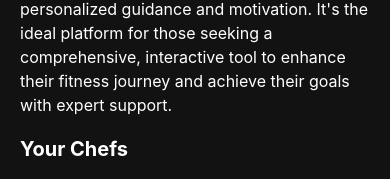
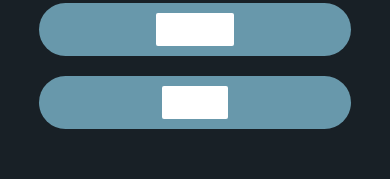
Before and after one commit to rzgy/Capstone-Mycoach-Front, a React Native app: screen / in a window 390 px wide. Shown: the part 656-835 px from the top of the page. Built offline with nearby package versions, Linux system fonts and the light colour scheme.

Commit message:
done fix conflict

```diff
--- a/src/navigation/BoardNavigation.js
+++ b/src/navigation/BoardNavigation.js
@@ -18,12 +18,12 @@ const BoardNavigation = () => {
     <stack.Navigator
       screenOptions={{
         headerShown: false,
-        initialRouteName: "AboutUs",
+        initialRouteName: "board",
       }}
     >
+      <stack.Screen name="board" component={Board} />
       <stack.Screen name="AboutUs" component={AboutUs} />
       <stack.Screen name="support" component={Support} />
-      <stack.Screen name="board" component={Board} />
       <stack.Screen name="loginCoach" component={LoginCoach} />
       <stack.Screen name="loginAthlete" component={LoginAthlete} />
       <stack.Screen name="choosePlayer" component={ChoosePlayer} />
--- a/src/screens/Board.js
+++ b/src/screens/Board.js
@@ -6,7 +6,7 @@ import { createStackNavigator } from "@react-navigation/stack";
 const Board = () => {
   const Navigation = useNavigation();
   const handleGoToLoginCoach = () => {
-    Navigation.navigate("coachProfile");
+    Navigation.navigate("loginCoach");
   };
   const handleGoToLoginAthlete = () => {
     Navigation.navigate("loginAthlete");
```
